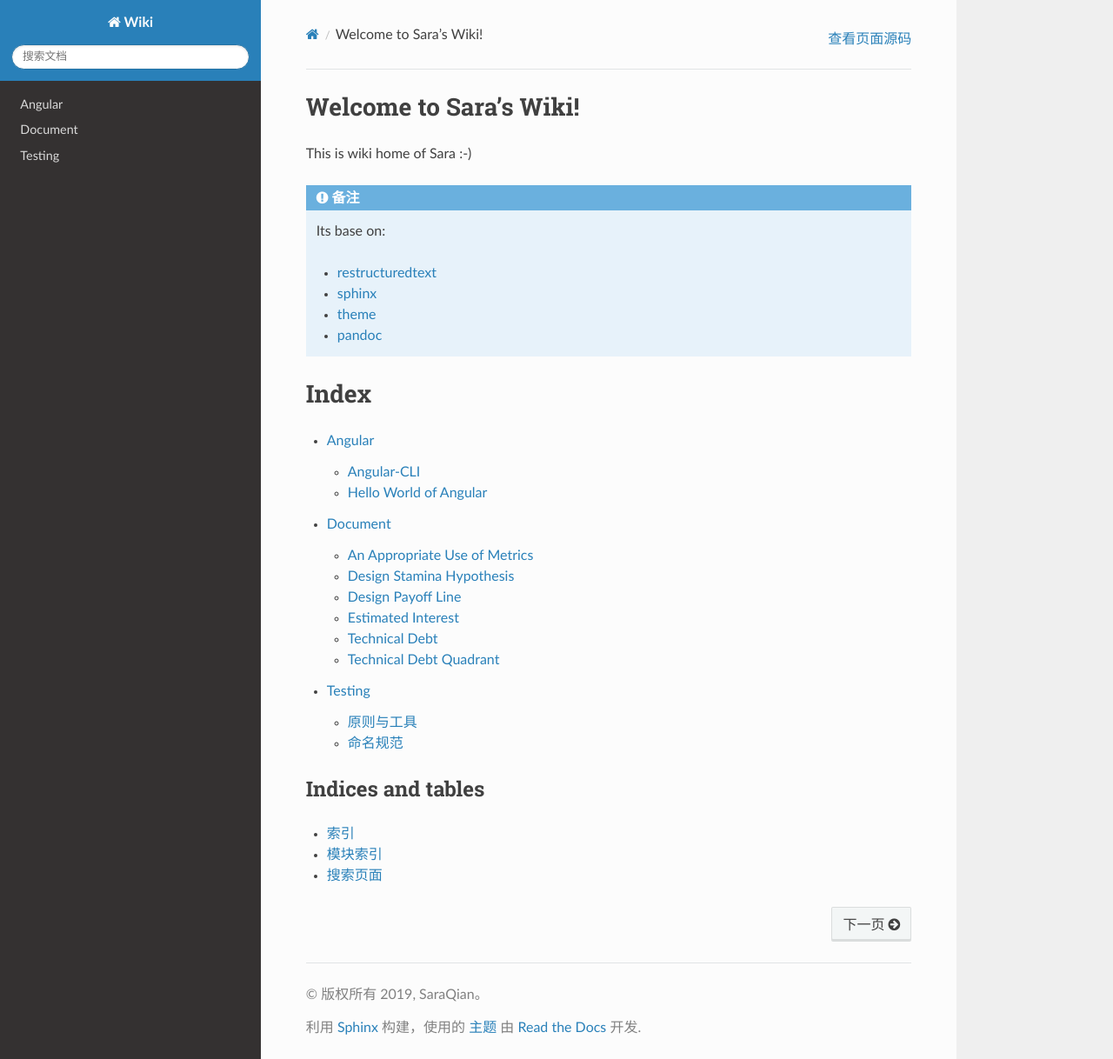
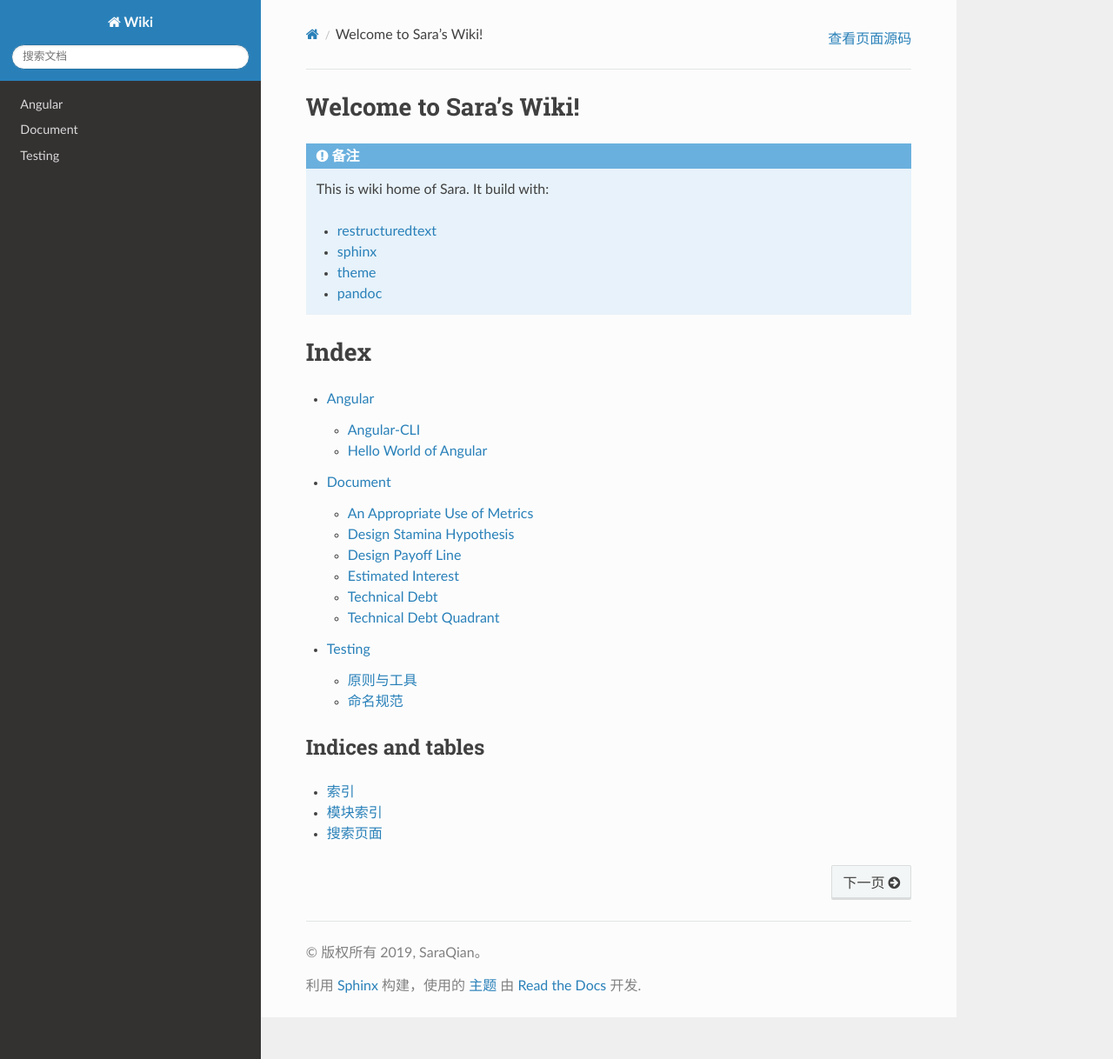
Before and after one commit to abigail830/Sphinx_wiki, a Sphinx documentation site: the page built from source/index.rst, in a window 1280 px wide and 1218 px high. Shown: the whole window at 87% size. Built offline with Sphinx 7.4.7 and the Read the Docs theme 2.0.0, drawn with Linux system fonts in a browser that asks for light colours.

Commit message:
Update index.rst

```diff
--- a/source/index.rst
+++ b/source/index.rst
@@ -6,11 +6,9 @@
 Welcome to Sara's Wiki!
 ================================
 
-This is wiki home of Sara :-)
-
 .. note::
 
-   Its base on:
+   This is wiki home of Sara. It build with:
 
    * `restructuredtext <http://www.sphinx-doc.org/en/master/usage/restructuredtext/basics.html>`_
    * `sphinx <https://www.sphinx-doc.org/en/1.5/tutorial.html>`_
```
